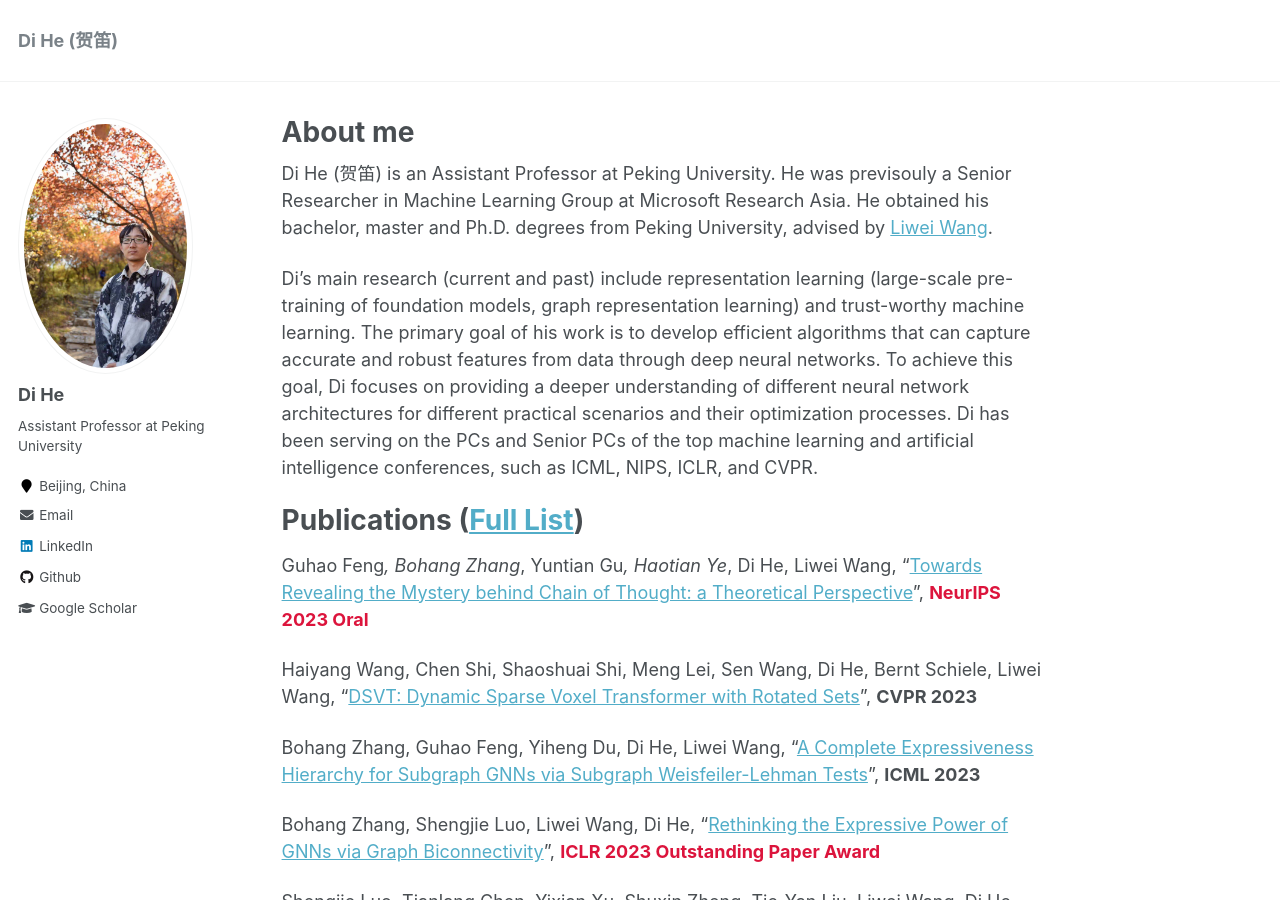
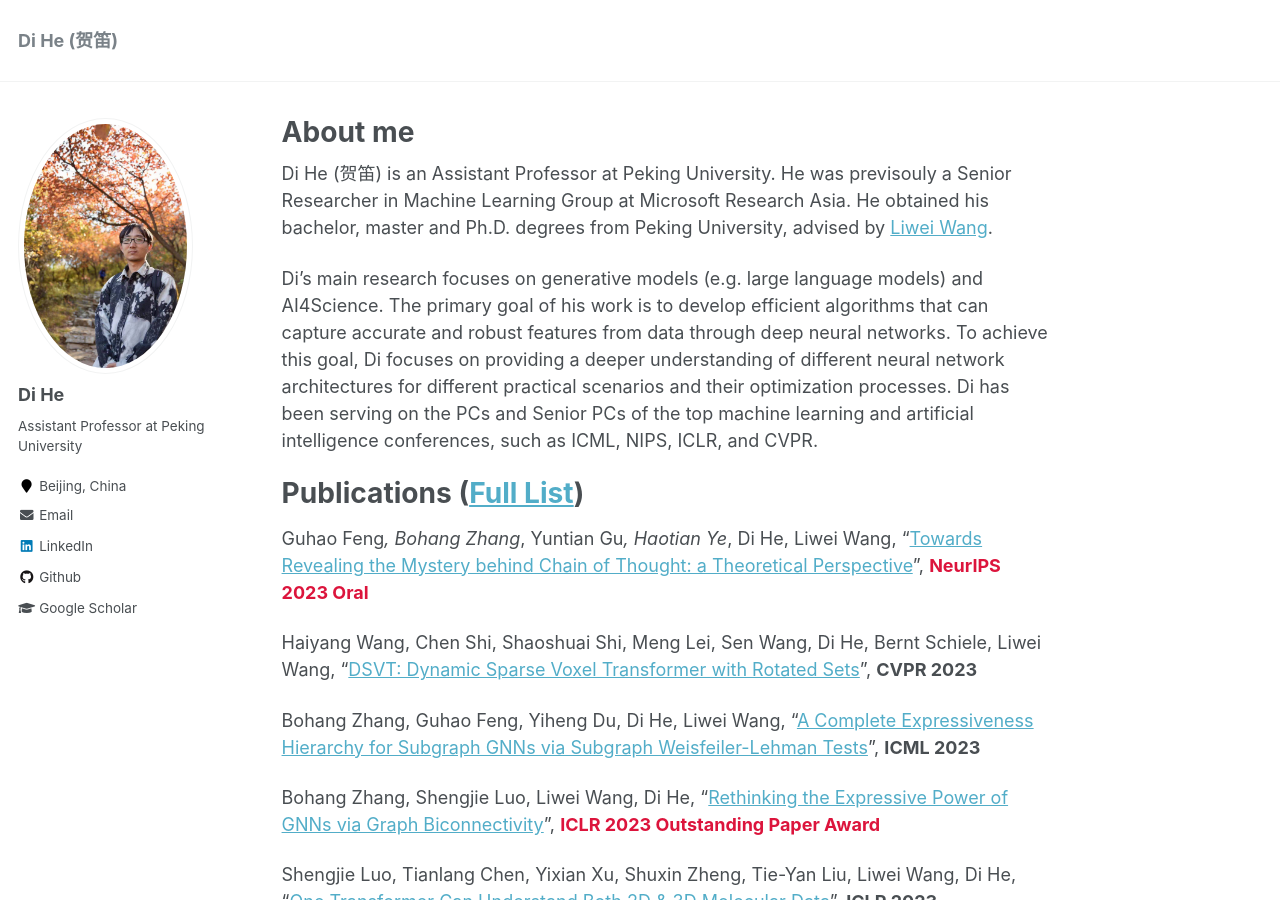
Before and after one commit to DiHe-PKU/DiHe-PKU.github.io, a Jekyll site: the page built from _pages/about.md, in a window 1280 px wide and 900 px high. Built offline with Jekyll 4.4.1, drawn with Linux system fonts in a browser that asks for light colours; formulas are drawn with MathJax 3.

Commit message:
Update about.md

```diff
--- a/_pages/about.md
+++ b/_pages/about.md
@@ -11,7 +11,7 @@ redirect_from:
 
 Di He (贺笛) is an Assistant Professor at Peking University. He was previsouly a Senior Researcher in Machine Learning Group at Microsoft Research Asia. He obtained his bachelor, master and Ph.D. degrees from Peking University, advised by [Liwei Wang](http://www.liweiwang-pku.com/).
 
-Di’s main research (current and past) include representation learning (large-scale pre-training of foundation models, graph representation learning) and trust-worthy machine learning. The primary goal of his work is to develop efficient algorithms that can capture accurate and robust features from data through deep neural networks. To achieve this goal, Di focuses on providing a deeper understanding of different neural network architectures for different practical scenarios and their optimization processes. Di has been serving on the PCs and Senior PCs of the top machine learning and artificial intelligence conferences, such as ICML, NIPS, ICLR, and CVPR.
+Di’s main research focuses on generative models (e.g. large language models) and AI4Science. The primary goal of his work is to develop efficient algorithms that can capture accurate and robust features from data through deep neural networks. To achieve this goal, Di focuses on providing a deeper understanding of different neural network architectures for different practical scenarios and their optimization processes. Di has been serving on the PCs and Senior PCs of the top machine learning and artificial intelligence conferences, such as ICML, NIPS, ICLR, and CVPR.
 
 Publications ([Full List](https://scholar.google.com/citations?hl=zh-CN&user=orVoz4IAAAAJ&view_op=list_works&sortby=pubdate))
 =====
```
